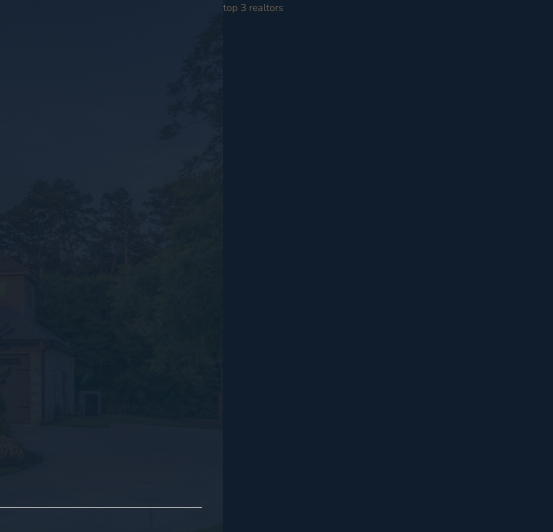
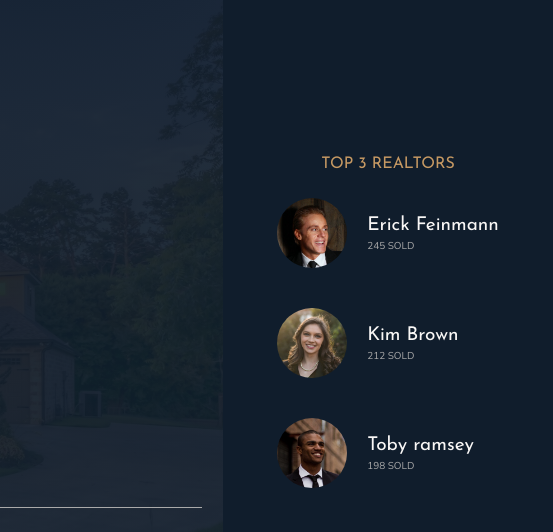
Before and after one commit to AndresXI/Nexter, a website: page index.html in a window 1280 px wide. Shown: the top 532 px of the page, 727-1280 px from the left. Drawn offline with nearby package versions, Linux system fonts and the light colour scheme.

Commit message:
main layout completed

```diff
--- a/index.html
+++ b/index.html
@@ -30,8 +30,27 @@
    </header>
 
    <div class="realtors">
-      top 3 realtors
-   </div>
+      <h3 class="heading-3">Top 3 realtors</h3>
+      <div class="realtors__list">
+         <img src="img/realtor-1.jpeg" alt="" class="realtors__img">
+         <div class="realtors__details">
+            <h4 class="heading-4 heading-4--light">Erick Feinmann</h4>
+            <p class="realtors__sold">245 sold</p>
+         </div>
+
+         <img src="img/realtor-2.jpeg" alt="" class="realtors__img">
+         <div class="realtors__details">
+            <h4 class="heading-4 heading-4--light">Kim Brown</h4>
+            <p class="realtors__sold">212 sold</p>
+         </div>
+
+         <img src="img/realtor-3.jpeg" alt="" class="realtors__img">
+         <div class="realtors__details">
+            <h4 class="heading-4 heading-4--light">Toby ramsey</h4>
+            <p class="realtors__sold">198 sold</p>
+         </div>
+      </div>
+   </div> <!-- End realtors section -->
 
    <section class="features">
 
--- a/sass/_realtors.scss
+++ b/sass/_realtors.scss
@@ -1,5 +1,31 @@
 .realtors {
    background-color: $color-secondary;
+   grid-column: col-start 7 / full-end;
+   padding: 3rem;
 
-   grid-column: col-start 7 / full-end;
+   display: grid;
+   align-content: center;
+   justify-content: center;
+   grid-row-gap: 2rem;
+   justify-items: center;
+
+   &__list {
+      display: grid;
+      grid-template-columns: min-content max-content;
+      grid-column-gap: 2rem;
+      grid-row-gap: 5vh;
+      align-items: center;
+   }
+
+   &__img {
+      width: 7rem;
+      border-radius: 50%;
+      display: block;
+   }
+
+   &__sold {
+      text-transform: uppercase;
+      color: $color-grey-light-2;
+      margin-top: -3px;
+   }
 }
```
Also changed, not shown: css/style.css, img/realtor-1.jpeg (added), img/realtor-2.jpeg (added), img/realtor-3.jpeg (added).
